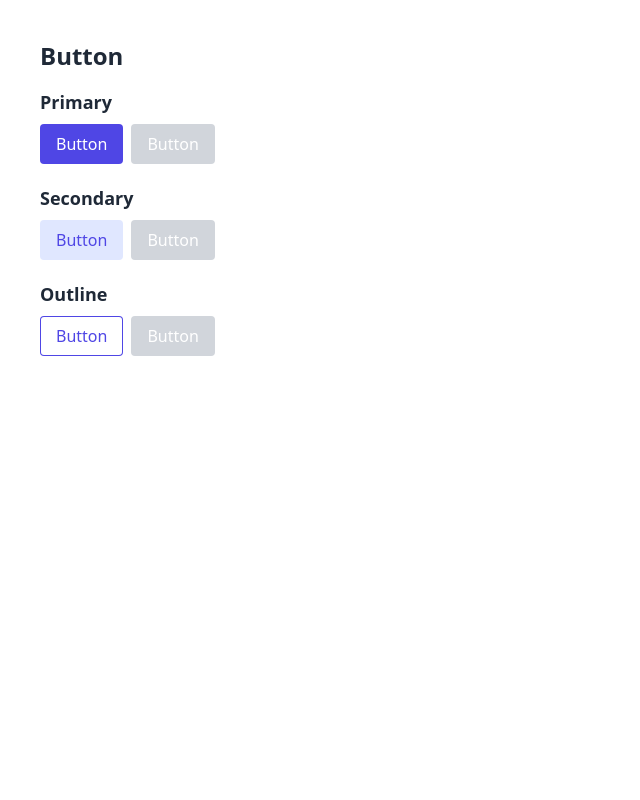
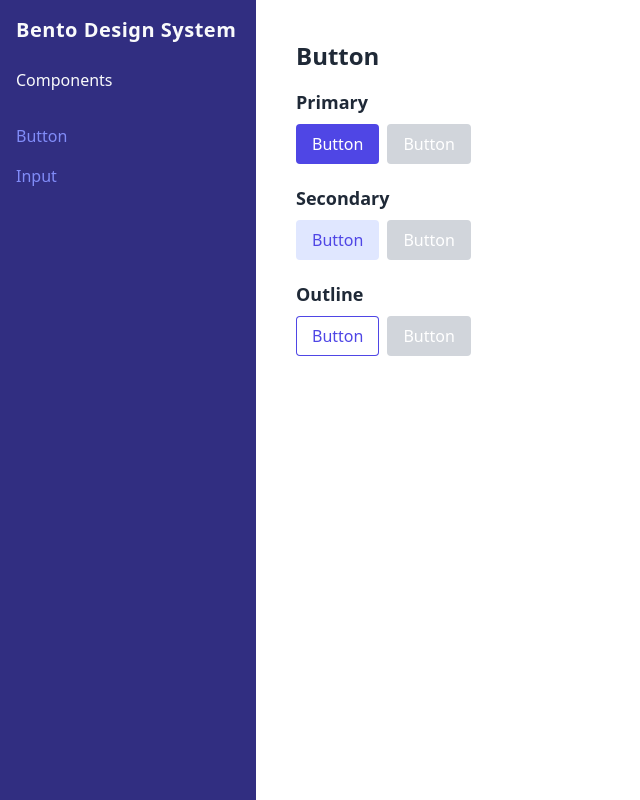
Before and after one commit to tedigc/ds, a Next.js app: page /components/button in a window 1280 px wide. Shown: the whole page, without its empty margins (0-640 px from the left). Built offline with nearby package versions, Linux system fonts and the light colour scheme.

Commit message:
add basic nav

```diff
--- a/src/layouts/Layout.tsx
+++ b/src/layouts/Layout.tsx
@@ -1,7 +1,28 @@
 import React, { PropsWithChildren } from "react";
+import Link from "next/link";
 
 type LayoutProps = PropsWithChildren<{ [key: string]: unknown }>;
 
 export const Layout = ({ children }: LayoutProps) => {
-  return <div className="p-10">{children}</div>;
+  return (
+    <div className="flex">
+      <nav className="flex flex-col p-4 w-64 min-h-screen h-full bg-indigo-900 text-white ">
+        <p className="block text-gray-50 text-xl mb-6 font-bold tracking-wide">
+          Bento Design System
+        </p>
+        <p className="block text-gray-50 text-md mb-6">Components</p>
+        <Link href="/components/button">
+          <a className="transition-all text-indigo-400 hover:text-indigo-50 py-2">
+            Button
+          </a>
+        </Link>
+        <Link href="/components/input">
+          <a className="transition-all text-indigo-400 hover:text-indigo-50 py-2">
+            Input
+          </a>
+        </Link>
+      </nav>
+      <div className="p-10">{children}</div>
+    </div>
+  );
 };
--- a/tailwind.config.js
+++ b/tailwind.config.js
@@ -2,7 +2,7 @@ const colors = require("tailwindcss/colors");
 
 module.exports = {
   purge: {
-    enabled: true,
+    enabled: false,
     content: [
       "./src/components/**/*.{js,ts,jsx,tsx}",
       "./src/layouts/**/*.{js,ts,jsx,tsx}",
```
